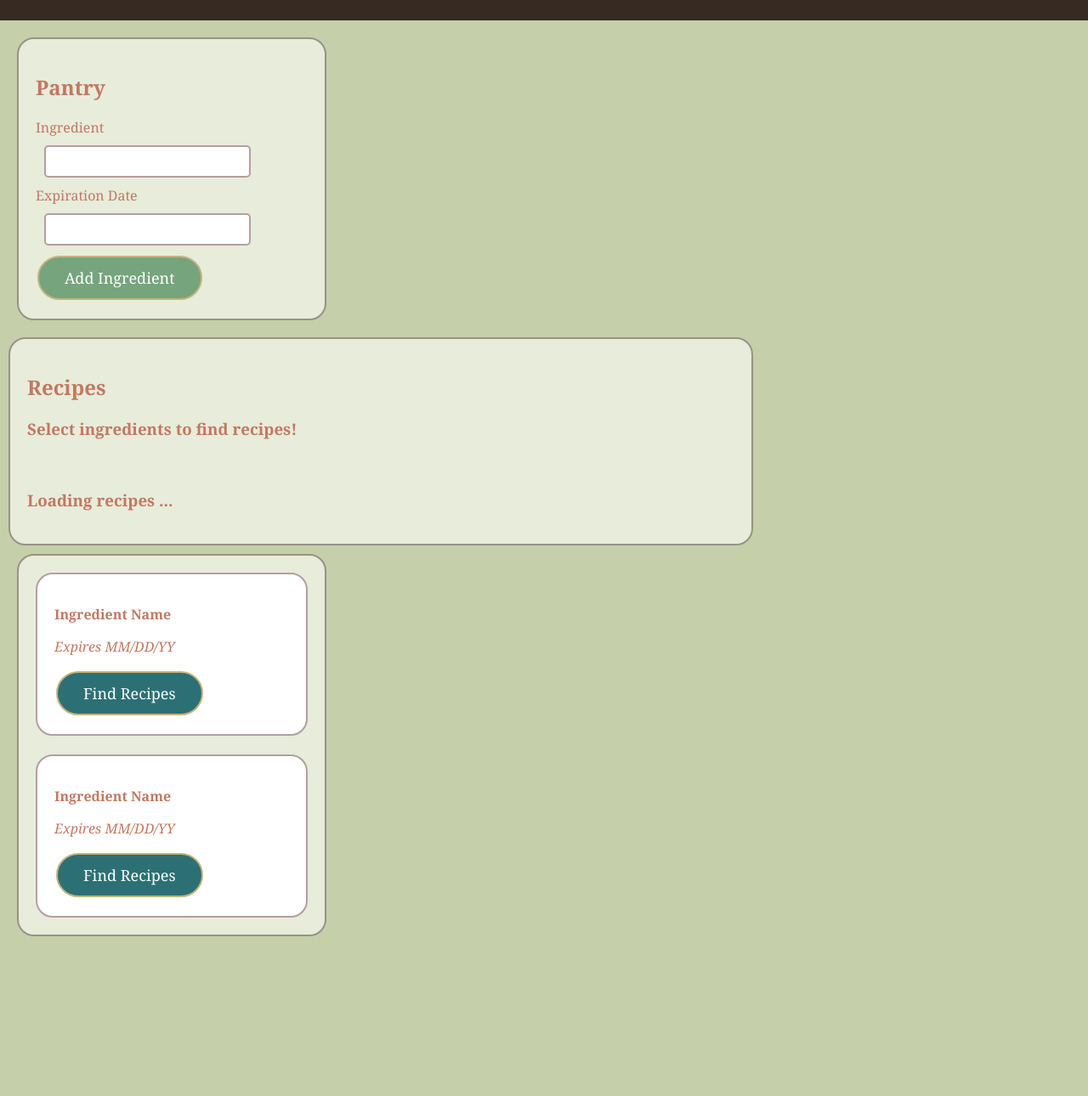
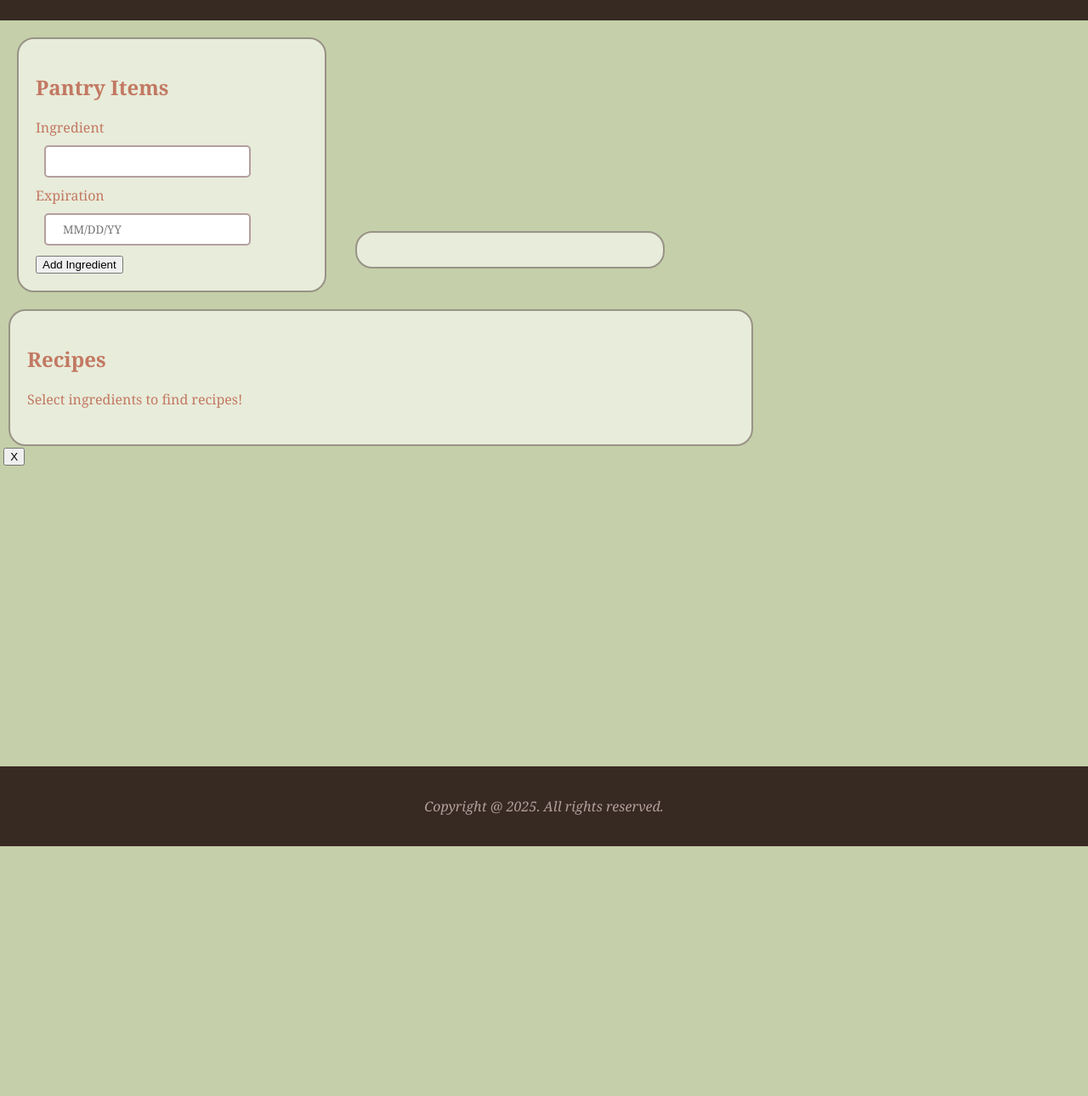
Before and after one commit to AdrientheFragrance/BestBefore, a plain HTML site: page home.html in a window 1280 px wide. Shown: the part 83-1373 px from the top of the page at 85% size. After the commit the page ends 1079 px from the top, so only its background shows below. Drawn offline with Linux system fonts and the light colour scheme.

Commit message:
Update home.html

```diff
--- a/home.html
+++ b/home.html
@@ -5,38 +5,78 @@
     <head>
         <title> BestBefore </title>
         <link rel="stylesheet" type="text/css" href="style.css">
+        <script defer src="script.js"></script>
     </head>
 
     <body>
 
         <nav class="nav">
-            <a href="home.html" class="split"> BestBefore </a>
+            <img src="BestBeforeLogo.png" style="width:12%;padding:8px;margin:10px;margin-left:40px;">
+            <a href="help.html"> Help </a>
             <a href="about.html"> About </a>
-            <a href="help.html"> Help </a>
+            <a href="home.html"> Home </a>
         </nav>
 
         <div class="container">
 
+            <div class="sidebar-container">
                 <div class="sidebar">
-                <h2> Pantry </h2>
+                    <h2> Pantry Items </h2>
                     <form id="addIngredient">
                         <label for="ingredient"> Ingredient </label>
                         <input type="text" id="ingredient" required>
                         <br>
-                    <label for="expiration"> Expiration Date </label>
-                    <input type="text" id="expiration">
+                        <label for="expiration"> Expiration </label>
+                        <input type="text" id="expiration" placeholder="MM/DD/YY">
                         <br>
-                    <input type="submit" value="Add Ingredient"> </input>
+                        <button type="button" id="add-ingredient">Add Ingredient</button>
                         <br>
                     </form>
                 </div>
 
+                <div class="sidebar" id="pantrySidebar">
+                    <div id="pantryItemsContainer">
+                    </div>
+                </div>
+            </div>
+
             <div class="main-content">
-                <h2> Recipes </h2>
-                <h3> Select ingredients to find recipes! </h3>
+                <h2>Recipes</h2>
+                <label>Select ingredients to find recipes!</label>
+                <br><br>
+                <div class="recipeitem" id="recipeResults">
+                    <!-- Recipes will be injected here -->
+                </div>
+            </div>
+
+            <div id="imageOverlay" class="hidden">
+                <div id="overlayBg"></div>
+                <img id="overlayImg" src="" alt="">
+                <button id="closeOverlay">X</button> <!-- Close Button -->
+            </div>
+
+
+                <!--
+                <div class="recipeitem">
+                    <div>
+                        <p> Recipe Image </p>
+                        <p> Recipe Name </p>
+                        <button id="viewrecipe"> View Recipe </button>
                         <br>
-                <h3 id="loading"> Loading recipes ... </h3>
-
+                    </div>
+                    <div>
+                        <p> Recipe Image </p>
+                        <p> Recipe Name </p>
+                        <button id="viewrecipe"> View Recipe </button>
+                        <br>
+                    </div>
+                    <div>
+                        <p> Recipe Image </p>
+                        <p> Recipe Name </p>
+                        <button id="viewrecipe"> View Recipe </button>
+                        <br>
+                    </div>
+                </div>
                   <table id="resultsTable">
                     <thead>
                       <tr>
@@ -44,25 +84,13 @@
                     </thead>
                     <tbody id="resultsBody"></tbody>
                   </table>
+
+                  -->
+
+
         </div>
 
-            <div class="sidebar2">
-                <form id="searchRecipe"></form>
-                    <div class="pantryitem">
-                        <p style="font-weight:bold"> Ingredient Name </p>
-                        <p style="font-style:italic"> Expires MM/DD/YY </p>
-                        <input type="submit" value="Find Recipes"> </input>
-                    </div>
-                    <br>
-                    <div class="pantryitem">
-                        <p style="font-weight:bold"> Ingredient Name </p>
-                        <p style="font-style:italic"> Expires MM/DD/YY </p>
-                        <input type="submit" value="Find Recipes"> </input>
-                    </div>
-                </form>
-            </div>
-
-        </div>
+        <br><br><br><br><br><br><br><br>
 
         <footer>
             <p> Copyright @ 2025. All rights reserved. </p>
```
Lines whose indentation alone changed are shown as unchanged.
